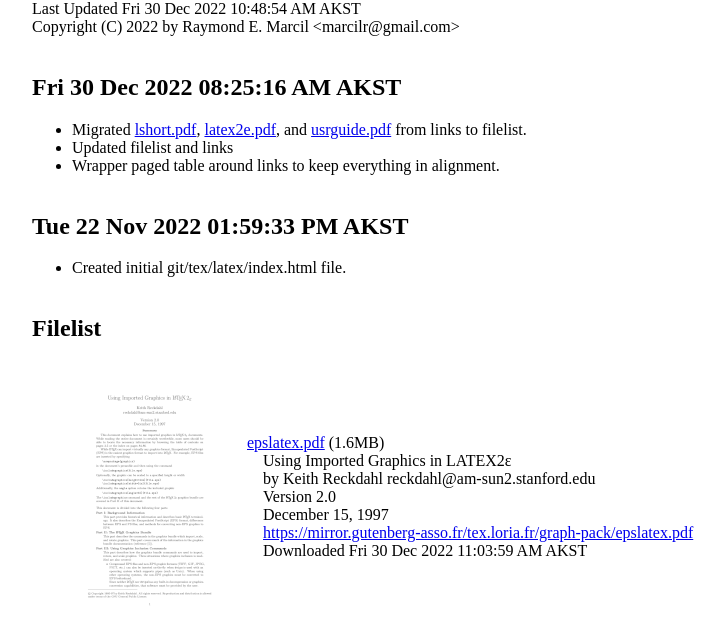
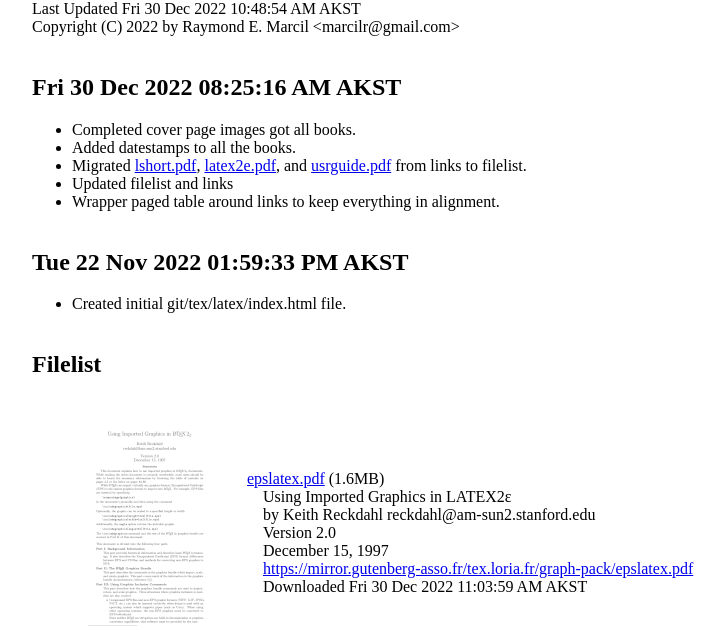
Before and after one commit to marcilr/latex, a plain HTML site: page index.html in a window 1280 px wide. Shown: the part 114-741 px from the top of the page, without its empty margins (100-824 px from the left). Drawn offline with Linux system fonts and the light colour scheme.

Commit message:
Updated Fri 30 Dec 2022 08:25:16 AM AKST with: o Completed cover page images got all books. o Added datestamps to all the books.

```diff
--- a/index.html
+++ b/index.html
@@ -109,6 +109,12 @@ Some commands here...
 
 <p style="margin-top:0.5cm;">
 <ul>
+  <li>
+    Completed cover page images got all books.
+
+  <li>
+    Added datestamps to all the books.
+
   <li>
     Migrated <a href="pdf/lshort.pdf">lshort.pdf</a>,
     <a href="pdf/latex2e.pdf">latex2e.pdf</a>,
```
